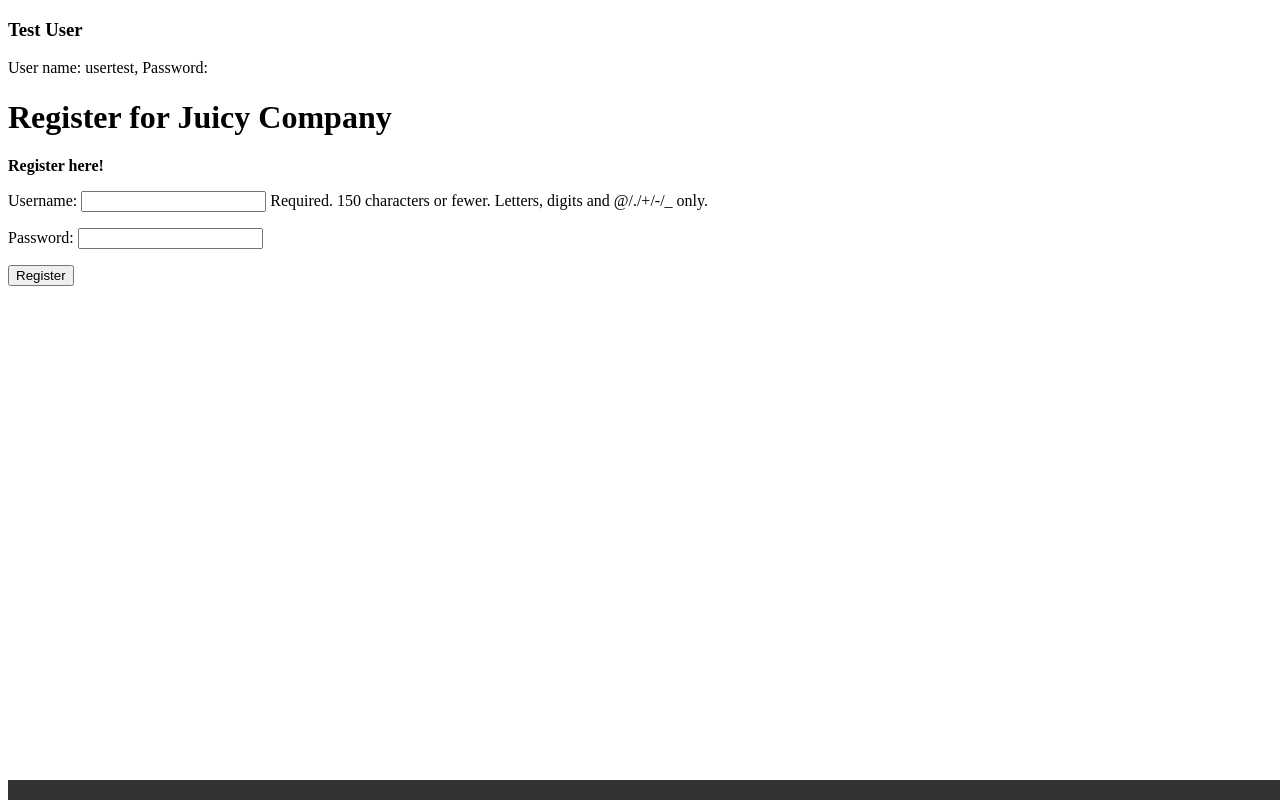
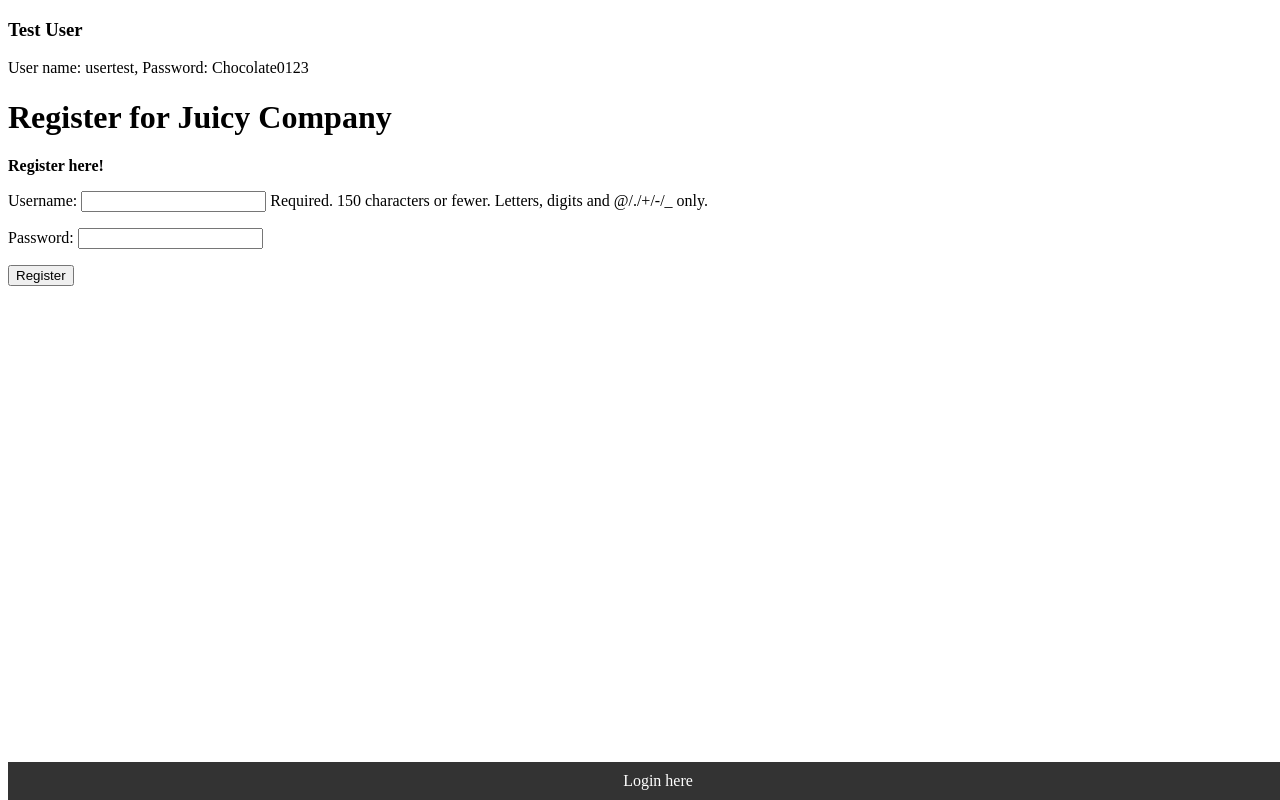
Before and after one commit to CamilaPua/juicycompany, a Django app: page /juiceapp/register/ in a window 1280 px wide. Run offline with Django 4.2, Linux system fonts and the light colour scheme.

Commit message:
Add test user for visitors

```diff
--- a/juiceapp/templates/base.html
+++ b/juiceapp/templates/base.html
@@ -29,7 +29,7 @@
         </header>
     {% else %}
     <header>
-        <h3>Test User</h3><span>User name: usertest, </span><span>Password:</span>
+        <h3>Test User</h3><span>User name: usertest, </span><span>Password: Chocolate0123</span>
         </header>
     {% endif %}
     <main>
--- a/juiceapp/templates/register.html
+++ b/juiceapp/templates/register.html
@@ -13,3 +13,6 @@
         </form>
     {% endif %}
 {% endblock %}
+{% block footer %}
+    <a href="/juiceapp/login/">Login here</a>
+{% endblock %}
```
Also changed, not shown: db.sqlite3.
